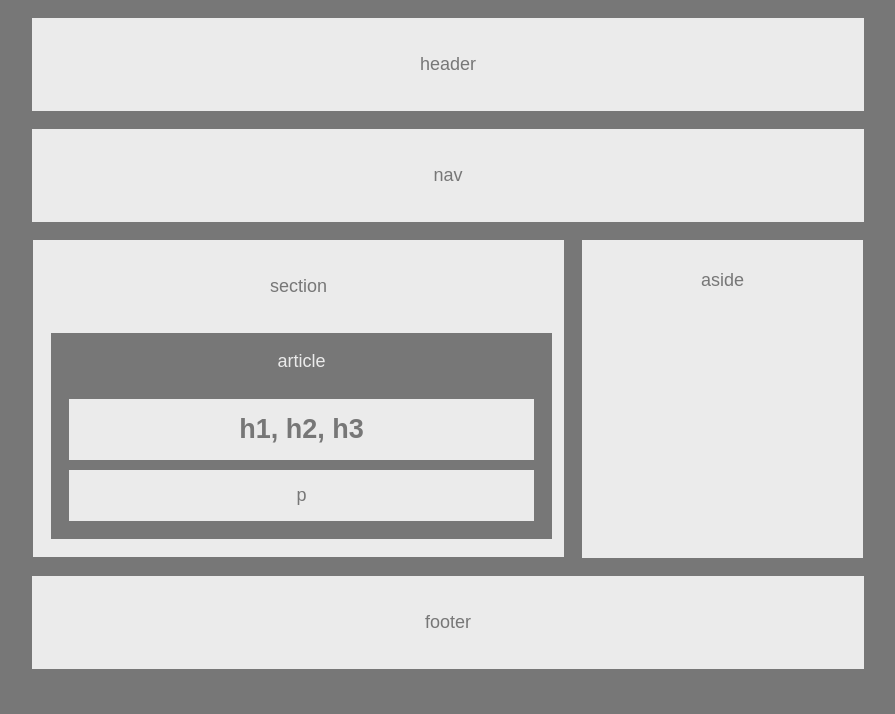
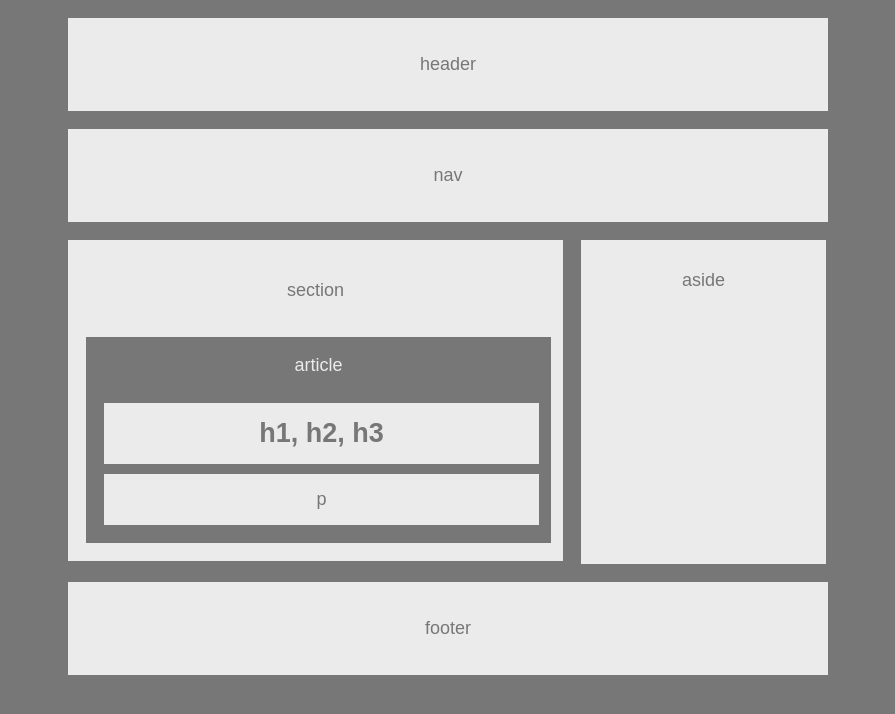
Before and after one commit to jamesw61/HW-Wireframe, a plain HTML site: page index.html in a window 1280 px wide. Shown: the whole page, without its empty margins (40-935 px from the left). Drawn offline with Linux system fonts and the light colour scheme.

Commit message:
added box-sizing:border-box

```diff
--- a/style.css
+++ b/style.css
@@ -1,3 +1,7 @@
+* {
+	box-sizing: border-box;
+}
+
 body{
 	background-color: #777;
 	width: 960px;
@@ -27,9 +31,9 @@ body{
 	background-color: #ebebeb;
 	padding: 1em;
 	width: 495px;
-	padding-top: 2em;
+	padding-top: 2.2em;
 	margin-bottom: 10px;
-	margin-left: 65px;
+	margin-left: 100px;
 	margin-top: 1em;
 }
 
@@ -64,7 +68,7 @@ p{
 	float: left;
 	background-color: #ebebeb;
 	width: 245px;
-	height: 15em;
+	height: 18em;
 	padding-top: 30px;
 	margin-top: 1em;
 	margin-left: 1em;
```
Also changed, not shown: index.html (+0 -1 lines).
